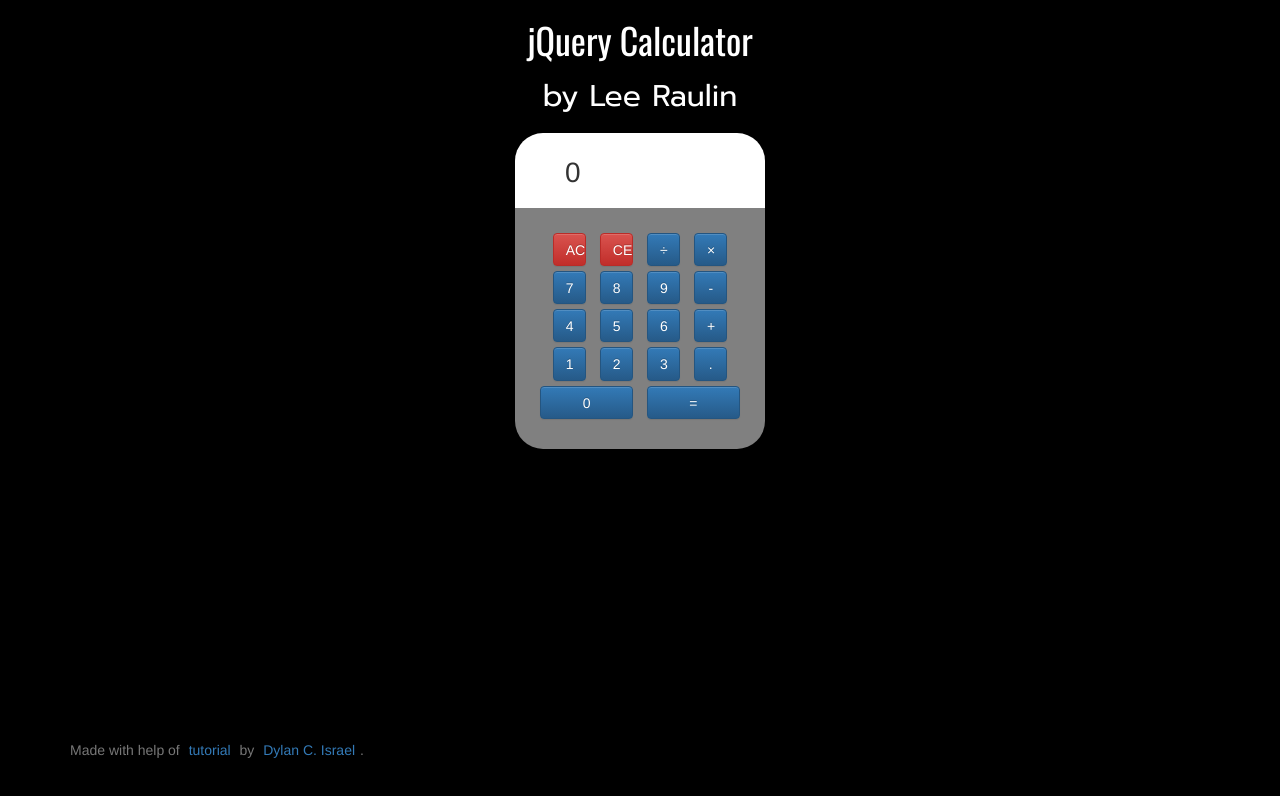
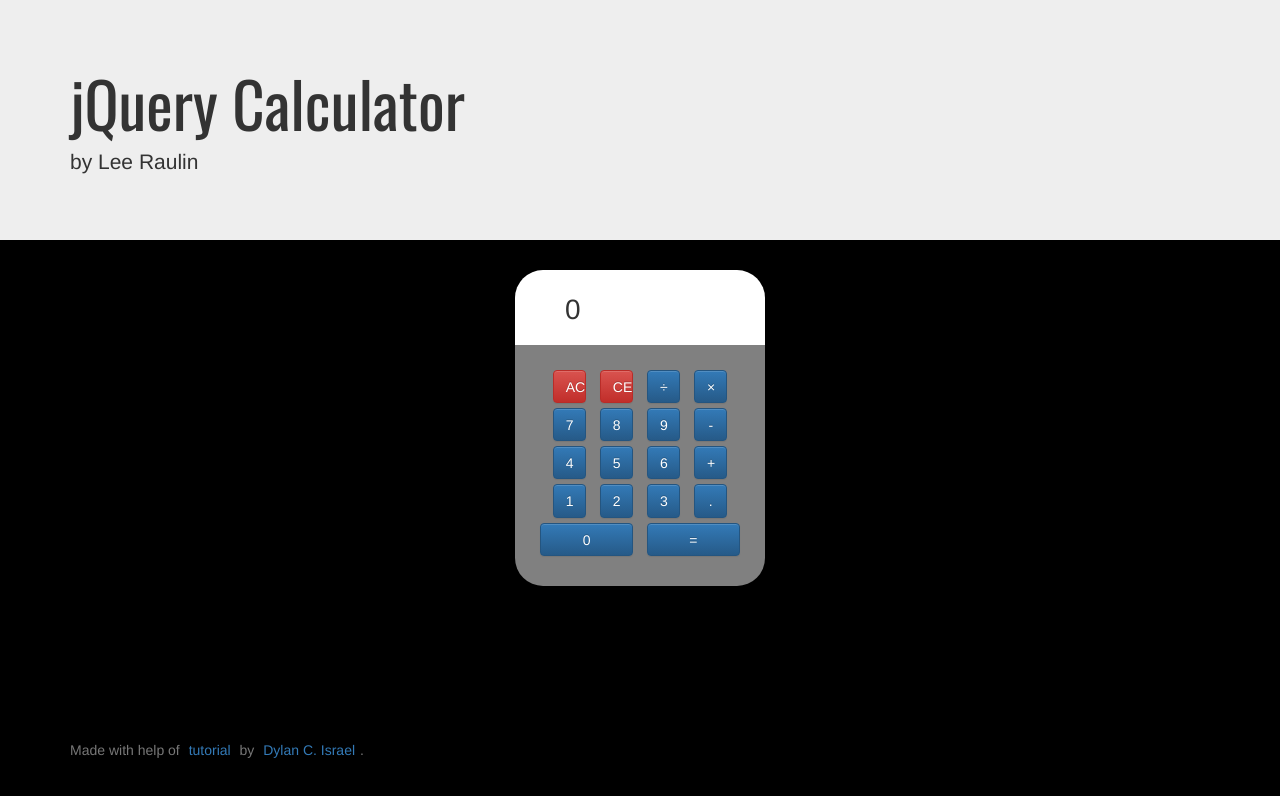
Before and after one commit to lraulin/jquery_calculator, a plain HTML site: page index.html in a window 1280 px wide. Drawn offline with nearby package versions, Linux system fonts and the light colour scheme.

Commit message:
Added jumbotron

```diff
--- a/index.html
+++ b/index.html
@@ -15,10 +15,12 @@
     <link href="https://fonts.googleapis.com/css?family=Oswald|Prompt" rel="stylesheet">
   </head>
   <body>
-    <div class="text-center">
-      <h1>jQuery Calculator</h1>
-      <h2>by Lee Raulin</h2>
-    </div>
+    <div class="jumbotron jumbotron-fluid">
+  <div class="container">
+    <h1 class="display-3">jQuery Calculator</h1>
+    <p class="lead">by Lee Raulin</p>
+  </div>
+</div>
     <div id="calcOutput">
       <span id="steps">0</span>
       <hr>
```
